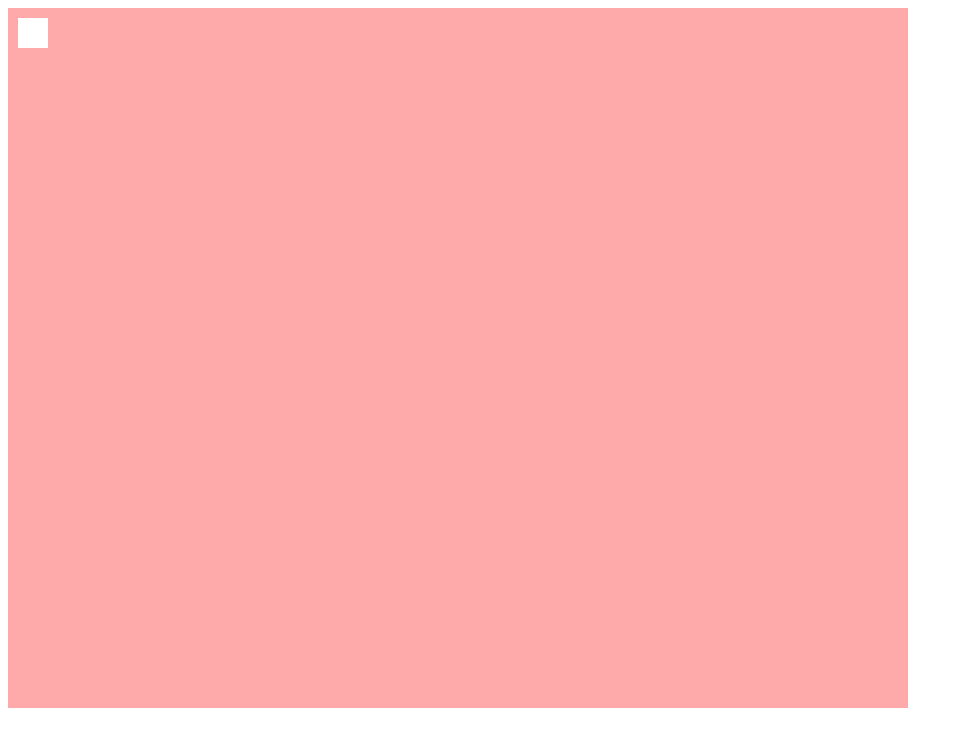
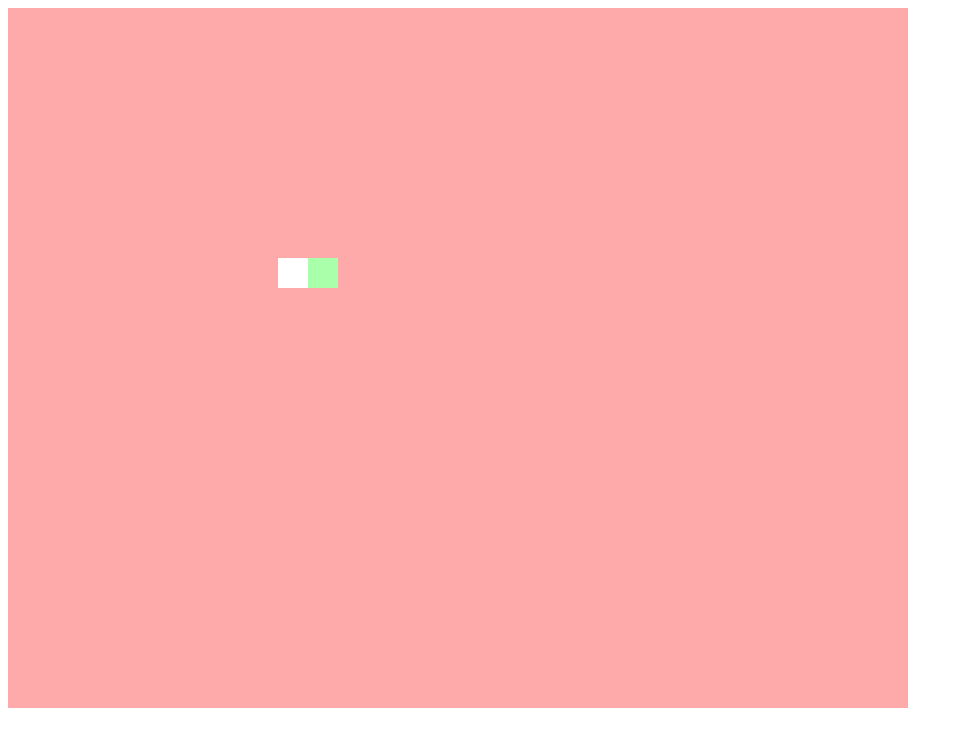
Before and after one commit to kbertalan/snake, a website built with Parcel: page src/index.html in a window 1280 px wide. Shown: the whole page, without its empty margins (0-963 px from the left). Built offline with nearby package versions, Linux system fonts and the light colour scheme.

Commit message:
some crapy snake

```diff
--- /dev/null
+++ b/src/Snake.ts
@@ -0,0 +1,125 @@
+const MAX_BODY_PARTS = 100
+
+interface Direction {
+    x: number
+    y: number
+}
+
+export interface BodyPart {
+    head: boolean
+    x: number
+    y: number
+    body: Phaser.GameObjects.Rectangle
+}
+
+class Snake<T> {
+    private _parts: BodyPart[]
+    private _end: number
+    private _alive: boolean
+    private _scene: Phaser.Scene
+    private _direction: Direction
+
+    constructor(scene: Phaser.Scene, x: number, y: number) {
+        this._scene = scene
+        this._parts = new Array(MAX_BODY_PARTS)
+        this._end = 1
+        this._alive = true
+        this._direction = { x: 0, y: 0 }
+        this._parts[0] = this.createSnakePart(0, true, x, y)
+        this._parts[1] = this.createSnakePart(1, false, x - 30, y)
+    }
+
+    public get alive() : boolean {
+        return this._alive
+    }
+
+    update() {
+        var previous = null
+        for (let i = 0; i <= this._end; i++) {
+            const element = this._parts[i];
+            this._parts[i] = this.changeSnakePart(i, element, previous)
+            previous = element
+        }
+    }
+
+    die() {
+        this._alive = false
+        this._direction = { x:0, y:0 }
+    }
+
+    matches(_matcher: (part: BodyPart) => boolean) {
+        for (let i = 0; i <= this._end; i++) {
+            const element = this._parts[i];
+            if (_matcher(element)) {
+                return true
+            }
+        }
+
+        return false
+    }
+
+    turnRight() {
+        this._direction = { x: 5, y: 0 }
+    }
+
+    turnLeft() {
+        this._direction = { x: -5, y: 0 }
+    }
+
+    turnUp() {
+        this._direction = { x: 0, y: -5 }
+    }
+
+    turnDown() {
+        this._direction = { x: 0, y: 5 }
+    }
+
+    color(head: boolean) {
+        if (!this._alive) {
+            return 0x000000
+        }
+        return head ? 0xaaffaa : 0xffffff
+    }
+
+    createSnakePart(index: number, head: boolean, x: number, y: number) {
+        const rect = this._scene.add.rectangle(x, y, 30, 30, this.color(head), 1)
+        rect.setOrigin(0,0)
+        rect.setDepth(MAX_BODY_PARTS - index)
+        this._scene.physics.add.existing(rect);
+        const body = rect.body as Phaser.Physics.Arcade.Body
+        body.setCollideWorldBounds(true, 0, 0, true)
+        return {
+            head,
+            x,
+            y,
+            body: rect
+        }
+    }
+
+    changeSnakePart(index: number, part: BodyPart, previous?: BodyPart) {
+        const farEnough = previous && Math.abs(previous.x - part.x + previous.y - part.y) > 30
+        const newPart = {
+            head: part.head,
+            x: previous
+                ? farEnough
+                ? previous.x
+                : part.x
+                : part.x + this._direction.x,
+            y: previous
+                ? farEnough
+                ? previous.y
+                : part.y
+                : part.y + this._direction.y,
+            body: part.body,
+        }
+        if (this._alive) {
+            newPart.body.setX(newPart.x)
+            newPart.body.setY(newPart.y)
+        }
+        newPart.body.setFillStyle(this.color(newPart.head), 1)
+
+        return newPart
+    }
+}
+
+export default Snake
--- a/src/app.ts
+++ b/src/app.ts
@@ -18,4 +18,4 @@ const config : Phaser.Types.Core.GameConfig = {
   scene: GameScene
 }
 
-const game = new Phaser.Game(config)
+export default new Phaser.Game(config)
--- a/src/index.html
+++ b/src/index.html
@@ -3,9 +3,8 @@
   <head>
     <meta charset="utf-8"/>
     <title>Snake</title>
-    <script type="module" src="app.ts"></script>
   </head>
   <body>
-    <div id="phaser"></div>
+    <script type="module" src="app.ts"></script>
   </body>
 </html>
--- a/src/scenes/Game.ts
+++ b/src/scenes/Game.ts
@@ -1,24 +1,18 @@
 import * as Phaser from 'phaser'
+import Snake, { BodyPart } from '../Snake'
 
 export const GAME_SCENE = 'Game'
 
 class GameScene extends Phaser.Scene {
     cursors: Phaser.Types.Input.Keyboard.CursorKeys
-    snake: Phaser.GameObjects.Rectangle
-    lives: boolean
+    snake: Snake<Phaser.GameObjects.Rectangle>
 
     preload() {
 
     }
 
     create() {
-        this.lives = true
-        this.snake = this.add.rectangle(10, 10, 30, 30, 0xffffff, 1)
-        this.snake.setOrigin(0,0)
-        this.physics.add.existing(this.snake);
-
-        const snakeBody = this.snake.body as Phaser.Physics.Arcade.Body
-        snakeBody.setCollideWorldBounds(true, 0, 0, true)
+        this.snake = new Snake(this, 300, 250)
 
         this.physics.world.on('worldbounds', this.handleSnakeWorldCollision, this)
 
@@ -26,38 +20,30 @@ class GameScene extends Phaser.Scene {
     }
 
     handleSnakeWorldCollision(body: Phaser.Physics.Arcade.Body, up: boolean, down: boolean, left: boolean, rigth: boolean) {
-        if ( body === this.snake.body ) {
-            this.lives = false
-            this.snake.fillColor = 0x000000
+        if ( this.snake.matches( part => part.body.body === body) ) {
+            this.snake.die()
         }
     }
 
     update() {
-        if (this.lives) {
+        if (this.snake.alive) {
             this.handleCursors()
         }
-        if (this.cursors.space.isDown && !this.lives) {
-            this.lives = true
-            this.snake.fillColor = 0xffffff
-        }
+        this.snake.update()
     }
 
     private handleCursors() {
         if (this.cursors.right.isDown) {
-            this.snake.body.velocity.x = 100
-            this.snake.body.velocity.y = 0
+            this.snake.turnRight()
         }
         if (this.cursors.left.isDown) {
-            this.snake.body.velocity.x = -100
-            this.snake.body.velocity.y = 0
+            this.snake.turnLeft()
         }
         if (this.cursors.up.isDown) {
-            this.snake.body.velocity.y = -100
-            this.snake.body.velocity.x = 0
+            this.snake.turnUp()
         }
         if (this.cursors.down.isDown) {
-            this.snake.body.velocity.y = 100
-            this.snake.body.velocity.x = 0
+            this.snake.turnDown()
         }
     }
 }
--- a/tsconfig.json
+++ b/tsconfig.json
@@ -1,5 +1,6 @@
 {
   "compilerOptions": {
+    "target": "ES5",
     "sourceMap": true,
     "baseUrl": "./src",
     "paths": {
```
